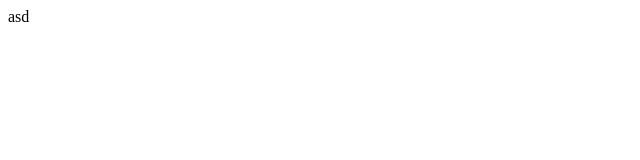
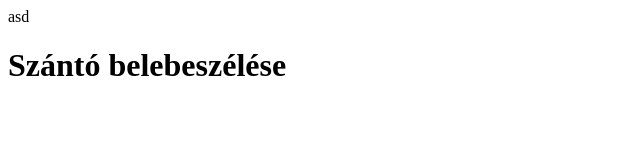
Before and after one commit to Maurer01/Maurer0, a plain HTML site: page index.html in a window 1280 px wide. Shown: the whole page, without its empty margins (0-640 px from the left). Drawn offline with Linux system fonts and the light colour scheme.

Commit message:
Gabor Szanto wrote somethging

```diff
--- a/index.html
+++ b/index.html
@@ -3,5 +3,7 @@
 </head>
 <body>
 asd
+
+  <h1> Szántó belebeszélése </h>
 </body>
 </html>
```
